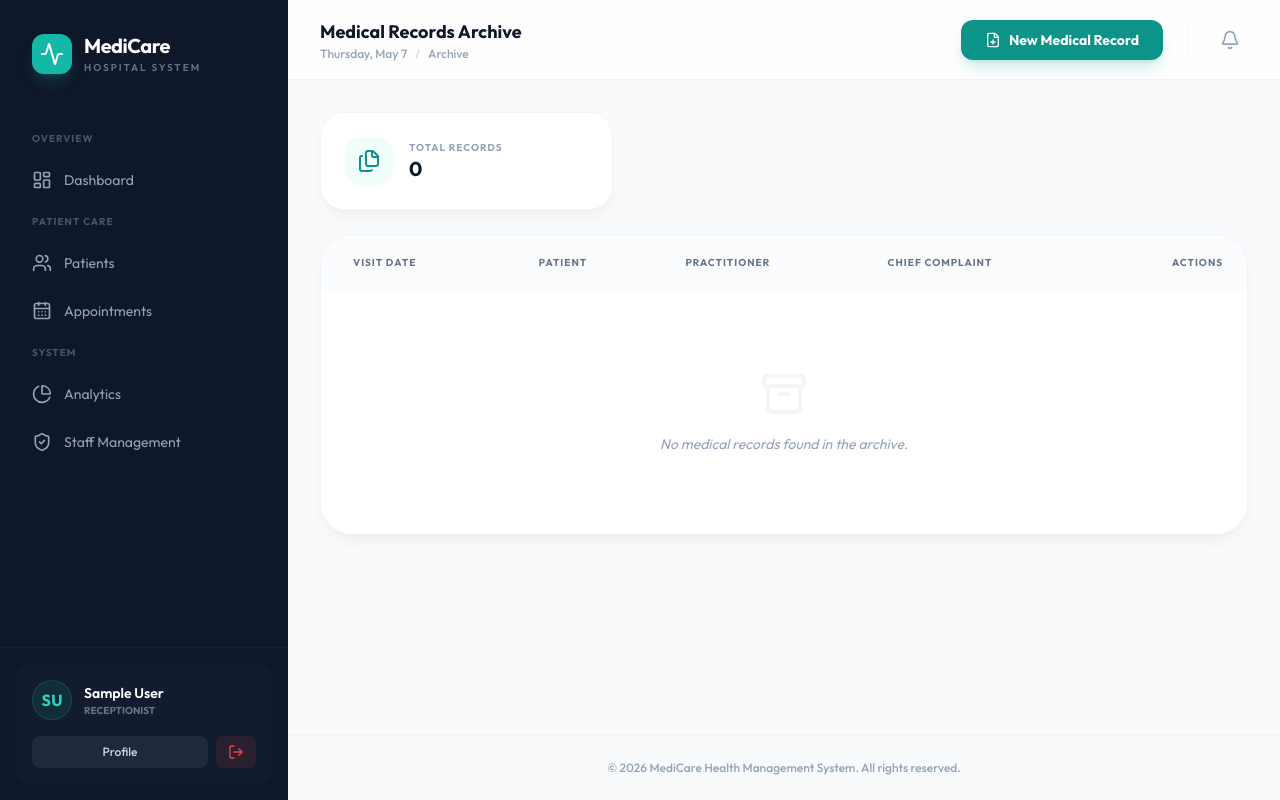
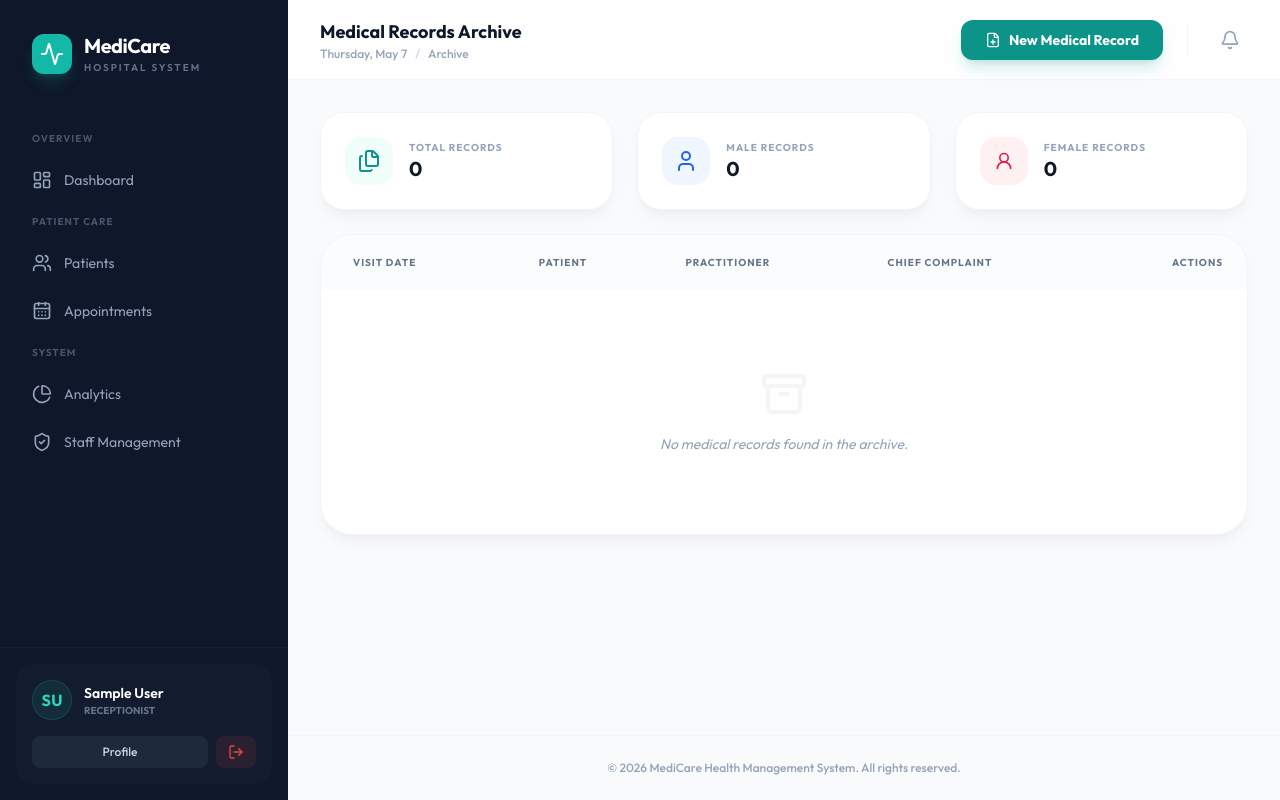
Before and after one commit to YawEffah/medicare-hms, a Django app: page /core/records/ in a window 1280 px wide. Run offline with Django 5.2, Linux system fonts and the light colour scheme; the visitor is signed in with stand-in values (Sample User, id 1); data comes from the database, SQL or seed files in the repository; data that the repository does not hold is empty; some libraries are stand-ins or nearby versions.

Commit message:
:update report

```diff
--- a/apps/core/views.py
+++ b/apps/core/views.py
@@ -188,7 +188,11 @@ def record_list_view(request):
     patient_id = request.GET.get('patient')
     if patient_id:
         records = records.filter(patient_id=patient_id)
-    return render(request, 'records/record_list.html', {'records': records})
+    return render(request, 'records/record_list.html', {
+        'records': records,
+        'male_count': records.filter(patient__gender='M').count(),
+        'female_count': records.filter(patient__gender='F').count(),
+    })
 
 
 @login_required
--- a/templates/records/record_list.html
+++ b/templates/records/record_list.html
@@ -28,7 +28,24 @@
                 <p class="text-slate-900 font-bold text-xl">{{ records.count }}</p>
             </div>
         </div>
-        <!-- Add more mini stats if needed -->
+        <div class="bg-white p-6 rounded-3xl border border-slate-100 shadow-premium flex items-center gap-4">
+            <div class="w-12 h-12 rounded-2xl bg-blue-50 text-blue-600 flex items-center justify-center">
+                <i data-lucide="user" class="w-6 h-6"></i>
+            </div>
+            <div>
+                <p class="text-slate-400 text-[10px] font-bold uppercase tracking-widest">Male Records</p>
+                <p class="text-slate-900 font-bold text-xl">{{ male_count }}</p>
+            </div>
+        </div>
+        <div class="bg-white p-6 rounded-3xl border border-slate-100 shadow-premium flex items-center gap-4">
+            <div class="w-12 h-12 rounded-2xl bg-rose-50 text-rose-600 flex items-center justify-center">
+                <i data-lucide="user-round" class="w-5 h-5"></i>
+            </div>
+            <div>
+                <p class="text-slate-400 text-[10px] font-bold uppercase tracking-widest">Female Records</p>
+                <p class="text-slate-900 font-bold text-xl">{{ female_count }}</p>
+            </div>
+        </div>
     </div>
 
     <!-- Records Table -->
```
Also changed, not shown: templates/reports/reports_dashboard.html (+20 -11 lines).
